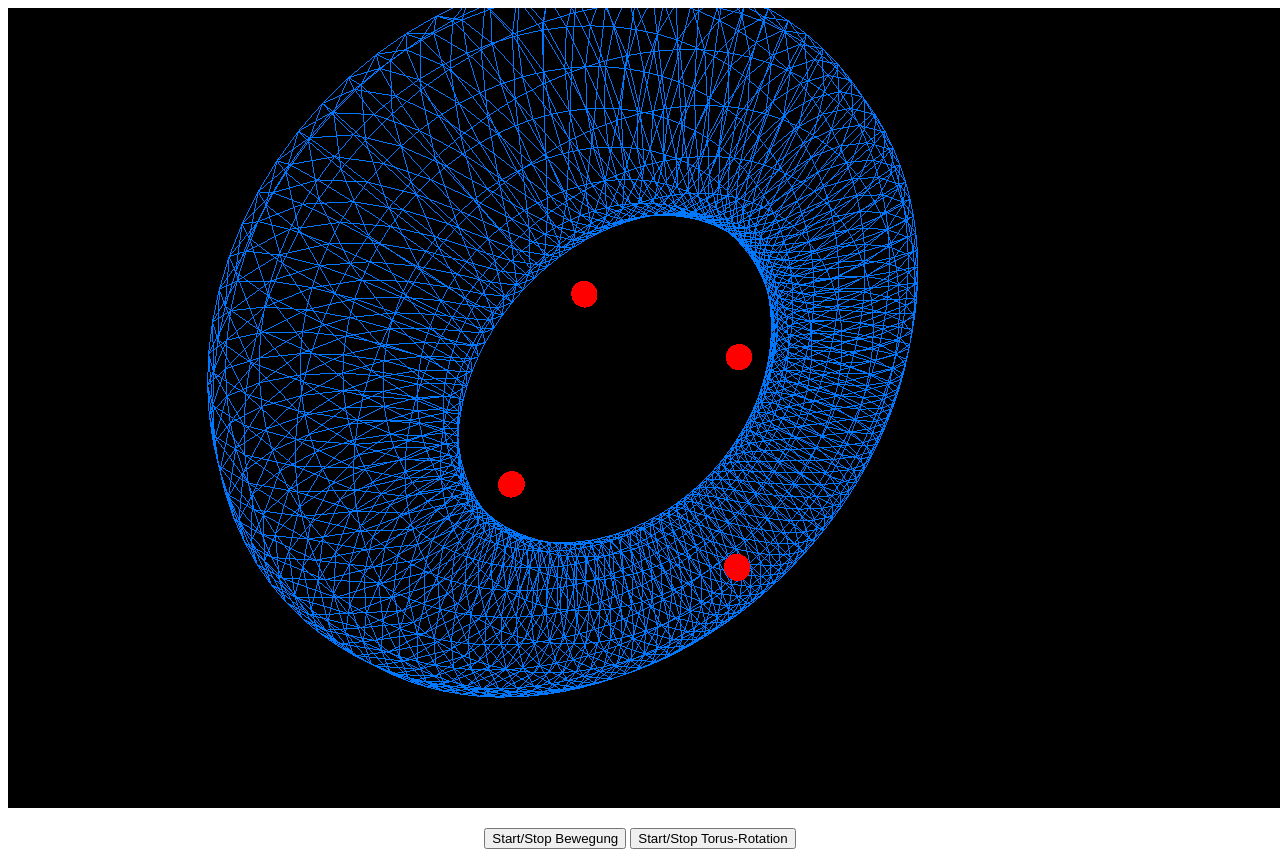
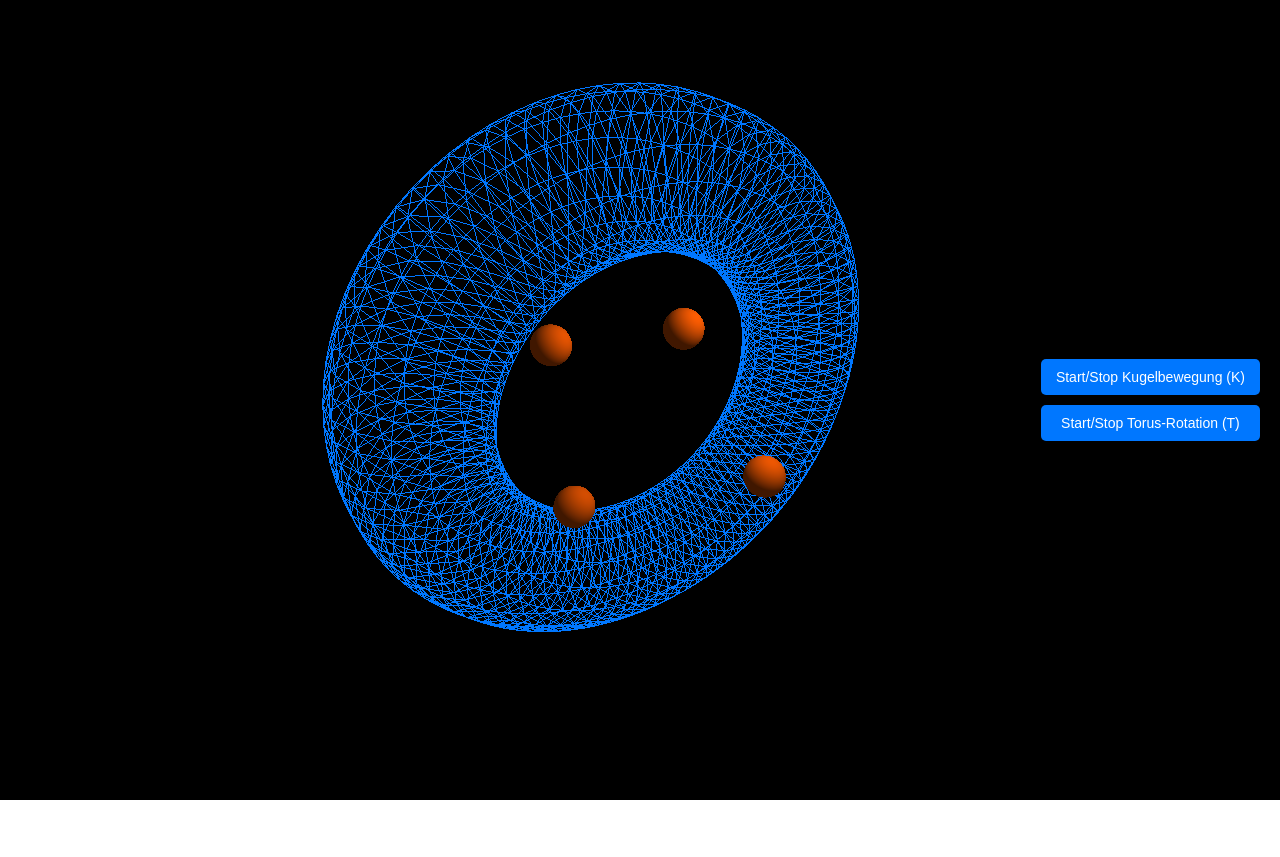
Before and after one commit to vquynh/object-movement, a plain HTML site: page index.html in a window 1280 px wide. After the commit the page ends 800 px from the top, so only its background shows below. Drawn offline with nearby package versions, Linux system fonts and the light colour scheme; animation ran at ten frames a second.

Commit message:
update object styles and add interactions

```diff
--- a/index.html
+++ b/index.html
@@ -6,15 +6,45 @@
     <title>Fliegende Kugeln durch den Torus</title>
     <script src="https://cdnjs.cloudflare.com/ajax/libs/three.js/110/three.min.js"></script>
     <style>
-        canvas { display: block; margin: auto; }
-        #controls { text-align: center; margin-top: 20px; }
+        body {
+            margin: 0;
+            overflow: hidden;
+        }
+
+        canvas {
+            display: block;
+        }
+
+        #controls {
+            position: absolute;
+            top: 50%;
+            right: 20px;
+            transform: translateY(-50%);
+            display: flex;
+            flex-direction: column;
+            gap: 10px;
+        }
+
+        #controls button {
+            padding: 10px 15px;
+            font-size: 14px;
+            background-color: #0077ff;
+            color: white;
+            border: none;
+            border-radius: 5px;
+            cursor: pointer;
+        }
+
+        #controls button:hover {
+            background-color: #005bb5;
+        }
     </style>
 </head>
 <body>
     <canvas id="animationCanvas"></canvas>
     <div id="controls">
-        <button id="toggleMovement">Start/Stop Bewegung</button>
-        <button id="toggleRotation">Start/Stop Torus-Rotation</button>
+        <button id="toggleMovement">Start/Stop Kugelbewegung (K)</button>
+        <button id="toggleRotation">Start/Stop Torus-Rotation (T)</button>
     </div>
     <script>
         // Szene, Kamera und Renderer
@@ -23,7 +53,15 @@
         const renderer = new THREE.WebGLRenderer({ canvas: document.querySelector('#animationCanvas') });
 
         renderer.setSize(window.innerWidth, window.innerHeight);
-        camera.position.z = 20;
+        camera.position.z = 25;
+
+        // Beleuchtung hinzufügen
+        const ambientLight = new THREE.AmbientLight(0x404040); // Weiches Umgebungslicht
+        scene.add(ambientLight);
+
+        const pointLight = new THREE.PointLight(0xffffff, 1, 50); // Punktlichtquelle
+        pointLight.position.set(10, 10, 10);
+        scene.add(pointLight);
 
         // Torus hinzufügen
         const torusGeometry = new THREE.TorusGeometry(10, 3, 16, 100);
@@ -33,11 +71,11 @@
 
         // Kugeln hinzufügen
         const spheres = [];
-        const sphereMaterial = new THREE.MeshBasicMaterial({ color: 0xff0000 });
+        const sphereMaterial = new THREE.MeshStandardMaterial({ color: 0xff5c00 });
         const radii = [4, 5, 6, 7]; // Unterschiedliche Radien der Kreisbahnen
 
         for (let i = 0; i < 4; i++) {
-            const sphereGeometry = new THREE.SphereGeometry(0.5, 32, 32);
+            const sphereGeometry = new THREE.SphereGeometry(1, 32, 32); // Kugel mit hoher Auflösung
             const sphere = new THREE.Mesh(sphereGeometry, sphereMaterial);
             spheres.push({ mesh: sphere, angle: i * Math.PI / 2, radius: radii[i] });
             scene.add(sphere);
@@ -51,7 +89,7 @@
             // Kugelbewegung
             if (isMoving) {
                 spheres.forEach(s => {
-                    s.angle += 0.01;
+                    s.angle += 0.02;
                     s.mesh.position.x = s.radius * Math.cos(s.angle);
                     s.mesh.position.y = s.radius * Math.sin(s.angle);
                 });
@@ -70,6 +108,20 @@
         document.getElementById('toggleMovement').addEventListener('click', () => isMoving = !isMoving);
         document.getElementById('toggleRotation').addEventListener('click', () => isRotating = !isRotating);
 
+        // Event-Listener für Taste "k"
+        document.addEventListener('keydown', (event) => {
+            if (event.key === 'k' || event.key === 'K') {
+                isMoving = !isMoving; // Bewegung umschalten
+            }
+        });
+
+        // Event-Listener für Taste "t"
+        document.addEventListener('keydown', (event) => {
+            if (event.key === 't' || event.key === 'T') {
+                isRotating = !isRotating; // Rotation umschalten
+            }
+        });
+
         animate();
     </script>
 </body>
```
